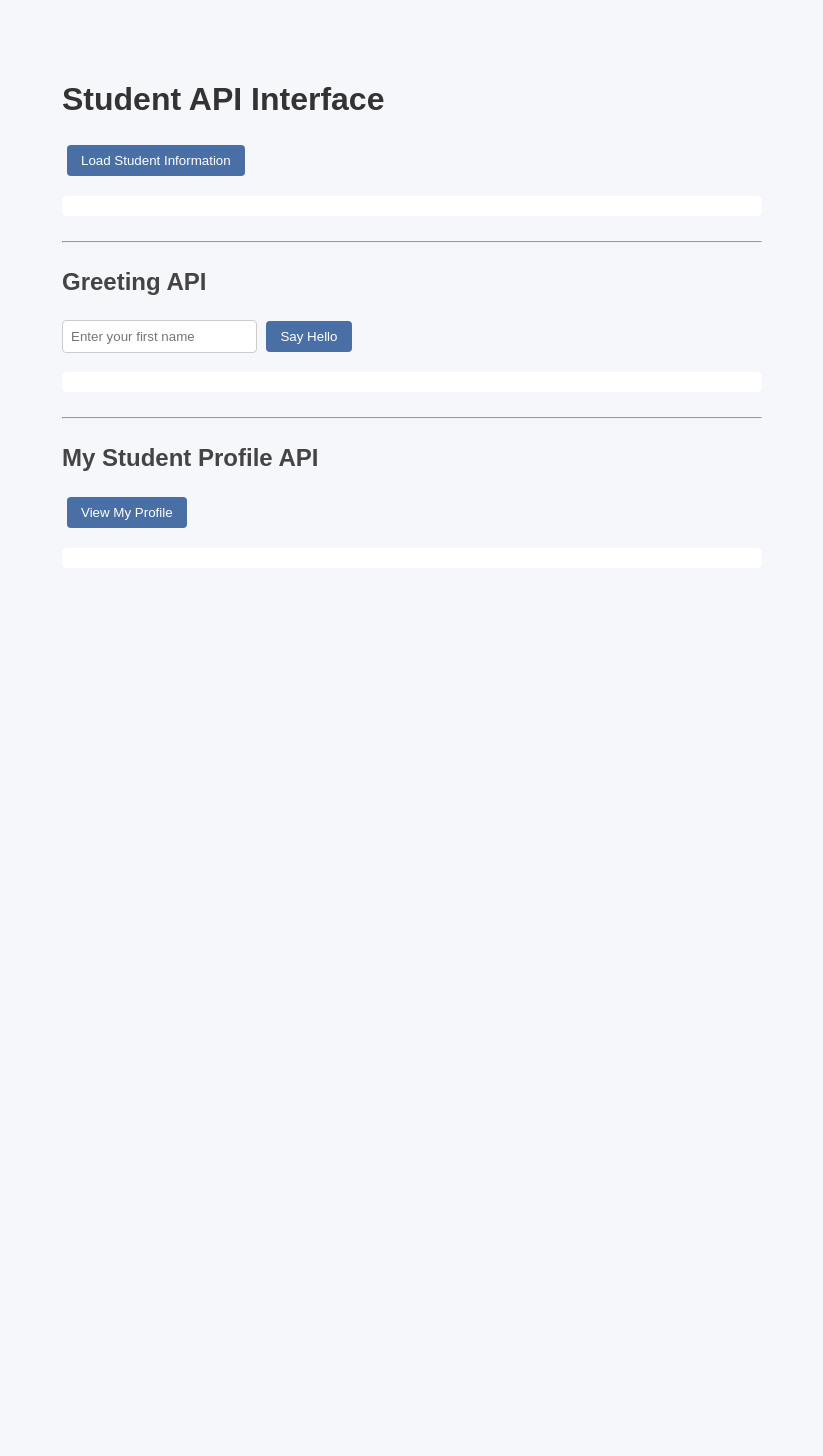
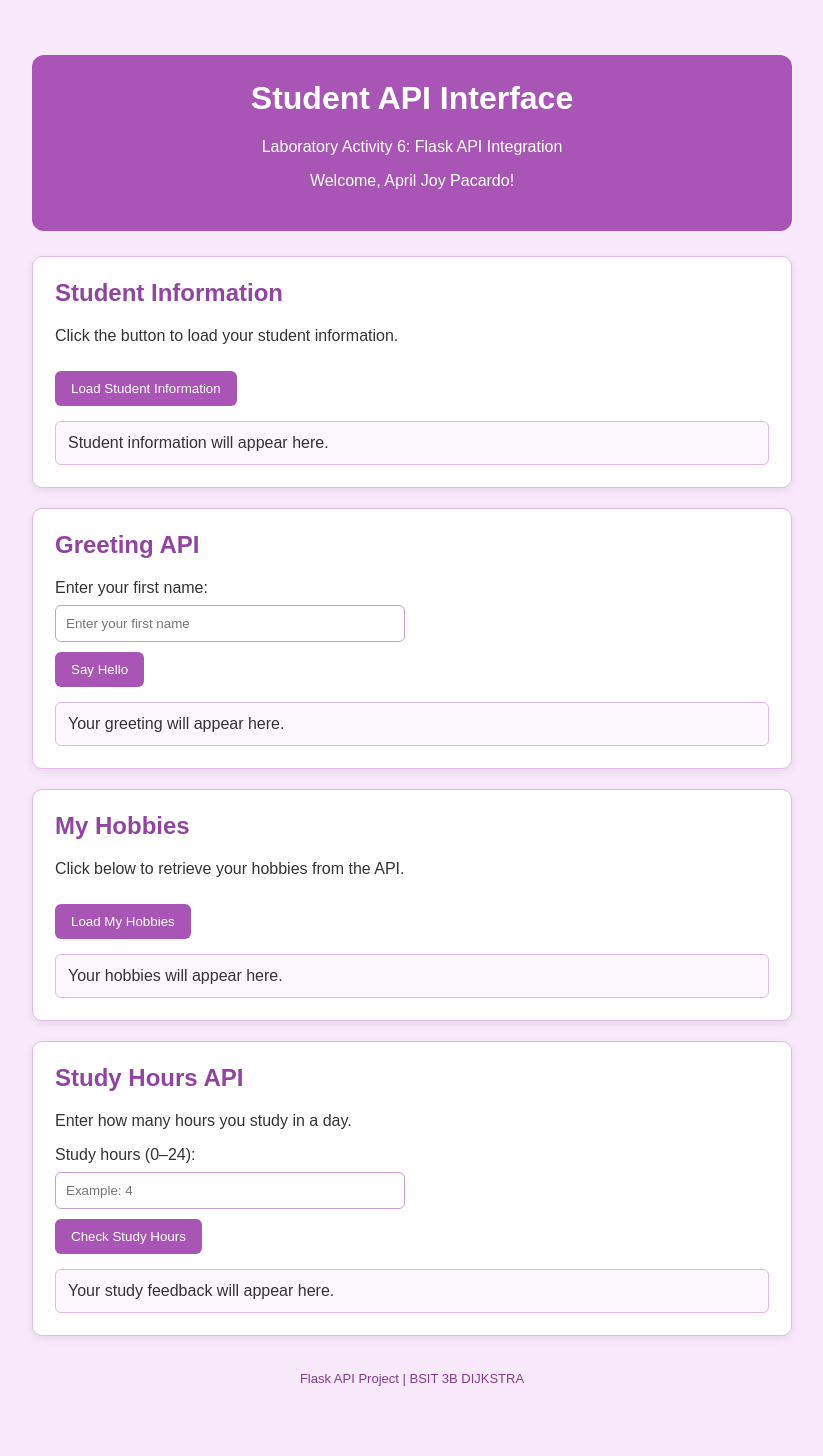
Before and after one commit to pacardoapriljoy-design/pacardoapriljoy, a Flask app: page / in a window 1280 px wide. Shown: the whole page, without its empty margins (228-1051 px from the left). Before the commit the page ends 528 px from the top, so only its background shows below. Run offline with Flask 3, Linux system fonts and the light colour scheme.

Commit message:
Complete Laboratory Activity 6

```diff
--- a/app.py
+++ b/app.py
@@ -3,43 +3,87 @@ from flask import Flask, jsonify, request, render_template
 
 app = Flask(__name__)
 
+
+# HOME PAGE
 @app.route('/')
 def home():
     return render_template('index.html')
 
 
+# 1. STUDENT INFORMATION API
 @app.route('/student')
 def get_student():
     return jsonify({
-        "student_id": "24-00065",
+        "student_id": "2026-00123",
         "name": "April Joy Pacardo",
         "program": "BSIT",
         "year": 3,
-        "section": "B"
+        "section": "Dijkstra"
     })
 
 
+# 2. GREETING API
 @app.route('/hello')
 def say_hello():
     name = request.args.get('name', 'Student')
+
     return jsonify({
         "message": f"Hello, {name}!"
     })
 
 
-# CUSTOM API: MY STUDENT PROFILE
-@app.route('/my-profile')
-def my_profile():
+# 3. HOBBIES API
+@app.route('/hobbies')
+def get_hobbies():
     return jsonify({
-        "student_id": "24-00065",
-        "name": "April Joy Pacardo",
-        "program": "BSIT",
-        "year": 3,
-        "section": "DIJKSTRA",
-        "favorite_language": "Python",
-        "hobby": "Learning programming",
-        "goal": "Become a successful IT professional"
+        "student": "April Joy Pacardo",
+        "hobbies": [
+            "Listening to music",
+            "Reading books",
+            "Watching movies",
+            "Taking pictures",
+            "Playing online games"
+        ],
+        "total_hobbies": 5
     })
 
+
+# 4. STUDY HOURS API
+@app.route('/studyhours')
+def study_hours():
+    hours = request.args.get('hours')
+
+    if hours is None:
+        return jsonify({
+            "error": "Please provide your study hours."
+        }), 400
+
+    try:
+        hours = float(hours)
+    except ValueError:
+        return jsonify({
+            "error": "Invalid input. Please enter a number."
+        }), 400
+
+    if hours < 0 or hours > 24:
+        return jsonify({
+            "error": "Study hours must be between 0 and 24."
+        }), 400
+
+    if hours < 2:
+        feedback = "You should spend more time studying."
+    elif hours <= 5:
+        feedback = "Keep up your good study habits!"
+    else:
+        feedback = "Great dedication! Remember to take breaks."
+
+    return jsonify({
+        "student": "April Joy Pacardo",
+        "study_hours": hours,
+        "feedback": feedback
+    })
+
+
+# RUN APPLICATION
 if __name__ == '__main__':
     app.run(debug=True)
--- a/templates/index.html
+++ b/templates/index.html
@@ -1,153 +1,433 @@
 
 <!DOCTYPE html>
-<html>
+<html lang="en">
 <head>
-    <title>Student API Interface</title>
+    <meta charset="UTF-8">
+    <meta name="viewport" content="width=device-width, initial-scale=1.0">
 
-    <!-- CSS DESIGN -->
+    <title>April Joy Pacardo API Interface</title>
+
     <style>
+        * {
+            box-sizing: border-box;
+        }
+
         body {
             font-family: Arial, sans-serif;
-            max-width: 700px;
-            margin: 40px auto;
+            max-width: 800px;
+            margin: 35px auto;
             padding: 20px;
-            background-color: #f5f7fa;
-        }
-
-        h1 {
+            background: #f8eafa;
             color: #333;
         }
 
+        header {
+            text-align: center;
+            background: #a855b5;
+            color: white;
+            padding: 25px 15px;
+            border-radius: 12px;
+            margin-bottom: 25px;
+        }
+
+        header h1 {
+            margin-top: 0;
+        }
+
+        .card {
+            background: white;
+            padding: 22px;
+            margin-bottom: 20px;
+            border-radius: 10px;
+            border: 1px solid #e4b8eb;
+            box-shadow: 0 3px 8px rgba(0,0,0,0.08);
+        }
+
         h2 {
-            color: #444;
+            color: #9145a0;
+            margin-top: 0;
         }
 
         button {
-            padding: 8px 14px;
-            margin: 5px;
-            cursor: pointer;
-            background-color: #4a6fa5;
+            background: #a855b5;
             color: white;
             border: none;
-            border-radius: 4px;
+            border-radius: 6px;
+            padding: 10px 16px;
+            margin-top: 10px;
+            cursor: pointer;
         }
 
         button:hover {
-            background-color: #345580;
+            background: #853b91;
         }
 
         input {
-            padding: 8px;
-            border: 1px solid #ccc;
-            border-radius: 4px;
+            padding: 10px;
+            margin-top: 8px;
+            width: 100%;
+            max-width: 350px;
+            border: 1px solid #c99bd2;
+            border-radius: 6px;
         }
 
-        #result, #greeting, #profileResult {
+        .result {
+            background: #fcf7fd;
+            border: 1px solid #e4b8eb;
+            border-radius: 6px;
+            padding: 12px;
             margin-top: 15px;
-            padding: 10px;
-            background-color: white;
-            border-radius: 5px;
+            overflow-wrap: anywhere;
         }
 
-        hr {
-            margin: 25px 0;
+        .result p {
+            margin: 10px 0;
+        }
+
+        footer {
+            text-align: center;
+            color: #853b91;
+            font-size: 13px;
+            padding: 15px;
         }
     </style>
 </head>
 
 <body>
 
+<header>
     <h1>Student API Interface</h1>
+    <p>Laboratory Activity 6: Flask API Integration</p>
+    <p>Welcome, April Joy Pacardo!</p>
+</header>
 
-    <!-- STUDENT INFORMATION API -->
+
+<!-- 1. STUDENT INFORMATION -->
+<section class="card">
+
+    <h2>Student Information</h2>
+
+    <p>Click the button to load your student information.</p>
+
     <button onclick="loadStudent()">
         Load Student Information
     </button>
 
-    <div id="result"></div>
+    <div id="studentResult" class="result">
+        Student information will appear here.
+    </div>
 
-    <hr>
+</section>
 
-    <!-- GREETING API -->
+
+<!-- 2. GREETING API -->
+<section class="card">
+
     <h2>Greeting API</h2>
 
-    <input type="text" id="nameInput"
-           placeholder="Enter your first name">
+    <label for="nameInput">Enter your first name:</label>
+    <br>
+
+    <input
+        type="text"
+        id="nameInput"
+        placeholder="Enter your first name"
+    >
+
+    <br>
 
     <button onclick="sayHello()">Say Hello</button>
 
-    <p id="greeting"></p>
+    <div id="greetingResult" class="result">
+        Your greeting will appear here.
+    </div>
 
-    <hr>
+</section>
 
-    <!-- CUSTOM STUDENT PROFILE API -->
-    <h2>My Student Profile API</h2>
 
-    <button onclick="loadMyProfile()">
-        View My Profile
+<!-- 3. HOBBIES API -->
+<section class="card">
+
+    <h2>My Hobbies</h2>
+
+    <p>Click below to retrieve your hobbies from the API.</p>
+
+    <button onclick="loadHobbies()">Load My Hobbies</button>
+
+    <div id="hobbiesResult" class="result">
+        Your hobbies will appear here.
+    </div>
+
+</section>
+
+
+<!-- 4. STUDY HOURS API -->
+<section class="card">
+
+    <h2>Study Hours API</h2>
+
+    <p>Enter how many hours you study in a day.</p>
+
+    <label for="hoursInput">Study hours (0–24):</label>
+    <br>
+
+    <input
+        type="number"
+        id="hoursInput"
+        min="0"
+        max="24"
+        step="0.5"
+        placeholder="Example: 4"
+    >
+
+    <br>
+
+    <button onclick="checkStudyHours()">
+        Check Study Hours
     </button>
 
-    <div id="profileResult"></div>
+    <div id="studyResult" class="result">
+        Your study feedback will appear here.
+    </div>
+
+</section>
+
+
+<footer>
+    Flask API Project | BSIT 3B DIJKSTRA
+</footer>
+
 
 <script>
 
-        // STUDENT INFORMATION API
+// 1. STUDENT INFORMATION API
 function loadStudent() {
-            fetch('/student')
-                .then(response => response.json())
+
+    const result = document.getElementById("studentResult");
+
+    result.textContent = "Loading student information...";
+
+    fetch("/student")
+        .then(response => {
+            if (!response.ok) {
+                throw new Error("Failed to load student information");
+            }
+
+            return response.json();
+        })
+
         .then(data => {
-                    document.getElementById('result').innerHTML =
-                        '<p><b>Student ID:</b> ' + data.student_id + '</p>' +
-                        '<p><b>Name:</b> ' + data.name + '</p>' +
-                        '<p><b>Program:</b> ' + data.program + '</p>' +
-                        '<p><b>Year:</b> ' + data.year + '</p>' +
-                        '<p><b>Section:</b> ' + data.section + '</p>';
+
+            result.replaceChildren();
+
+            const fields = [
+                ["Student ID", data.student_id],
+                ["Name", data.name],
+                ["Program", data.program],
+                ["Year", data.year],
+                ["Section", data.section]
+            ];
+
+            fields.forEach(([label, value]) => {
+
+                const p = document.createElement("p");
+
+                const strong = document.createElement("strong");
+
+                strong.textContent = label + ": ";
+
+                p.appendChild(strong);
+
+                p.appendChild(
+                    document.createTextNode(
+                        String(value ?? "Not available")
+                    )
+                );
+
+                result.appendChild(p);
+
+            });
+
         })
-                .catch(error => {
-                    document.getElementById('result').innerHTML =
-                        '<p>Unable to retrieve data.</p>';
+
+        .catch(() => {
+            result.textContent =
+                "Unable to retrieve student information.";
         });
 }
 
-        // GREETING API
+
+// 2. GREETING API
 function sayHello() {
-            const name = document.getElementById('nameInput').value;
 
-            fetch('/hello?name=' + encodeURIComponent(name))
-                .then(response => response.json())
+    const name = document.getElementById("nameInput").value.trim();
+
+    const result = document.getElementById("greetingResult");
+
+    if (!name) {
+        result.textContent = "Please enter your first name.";
+        return;
+    }
+
+    result.textContent = "Loading greeting...";
+
+    fetch("/hello?name=" + encodeURIComponent(name))
+
+        .then(response => {
+            if (!response.ok) {
+                throw new Error("Greeting request failed");
+            }
+
+            return response.json();
+        })
+
         .then(data => {
-                    document.getElementById('greeting').innerText =
-                        data.message;
+            result.textContent = data.message;
         })
-                .catch(error => {
-                    document.getElementById('greeting').innerText =
-                        'Unable to retrieve greeting.';
+
+        .catch(() => {
+            result.textContent = "Unable to retrieve greeting.";
         });
 }
 
-        // CUSTOM API: MY STUDENT PROFILE
-        function loadMyProfile() {
-            fetch('/my-profile')
+
+// 3. HOBBIES API
+function loadHobbies() {
+
+    const result = document.getElementById("hobbiesResult");
+
+    result.textContent = "Loading hobbies...";
+
+    fetch("/hobbies")
+
         .then(response => {
             if (!response.ok) {
-                        throw new Error('API request failed');
+                throw new Error("Hobbies request failed");
             }
+
             return response.json();
         })
+
         .then(data => {
-                    document.getElementById('profileResult').innerHTML =
-                        '<p><b>Student ID:</b> ' + data.student_id + '</p>' +
-                        '<p><b>Name:</b> ' + data.name + '</p>' +
-                        '<p><b>Program:</b> ' + data.program + '</p>' +
-                        '<p><b>Year:</b> ' + data.year + '</p>' +
-                        '<p><b>Section:</b> ' + data.section + '</p>' +
-                        '<p><b>Favorite Language:</b> ' + data.favorite_language + '</p>' +
-                        '<p><b>Hobby:</b> ' + data.hobby + '</p>' +
-                        '<p><b>Goal:</b> ' + data.goal + '</p>';
+
+            result.replaceChildren();
+
+            const student = document.createElement("p");
+
+            student.textContent = "Student: " + data.student;
+
+            result.appendChild(student);
+
+            const heading = document.createElement("h3");
+
+            heading.textContent = "My Hobbies:";
+
+            result.appendChild(heading);
+
+            const list = document.createElement("ul");
+
+            (data.hobbies || []).forEach(hobby => {
+
+                const item = document.createElement("li");
+
+                item.textContent = hobby;
+
+                list.appendChild(item);
+
+            });
+
+            result.appendChild(list);
+
+            const total = document.createElement("p");
+
+            total.textContent =
+                "Total Hobbies: " +
+                (data.total_hobbies ?? (data.hobbies || []).length);
+
+            result.appendChild(total);
+
         })
+
+        .catch(() => {
+            result.textContent = "Unable to retrieve hobbies.";
+        });
+}
+
+
+// 4. STUDY HOURS API
+function checkStudyHours() {
+
+    const input = document.getElementById("hoursInput");
+
+    const result = document.getElementById("studyResult");
+
+    const hours = input.value.trim();
+
+    if (hours === "") {
+        result.textContent = "Please enter your study hours.";
+        return;
+    }
+
+    const numberOfHours = Number(hours);
+
+    if (!Number.isFinite(numberOfHours) ||
+        numberOfHours < 0 ||
+        numberOfHours > 24) {
+
+        result.textContent =
+            "Please enter a number between 0 and 24.";
+
+        return;
+    }
+
+    result.textContent = "Checking your study hours...";
+
+    fetch("/studyhours?hours=" + encodeURIComponent(hours))
+
+        .then(async response => {
+
+            const data = await response.json();
+
+            if (!response.ok) {
+                throw new Error(data.error || "Request failed");
+            }
+
+            return data;
+        })
+
+        .then(data => {
+
+            result.replaceChildren();
+
+            const details = [
+                ["Student", data.student],
+                ["Study Hours", data.study_hours],
+                ["Feedback", data.feedback]
+            ];
+
+            details.forEach(([label, value]) => {
+
+                const p = document.createElement("p");
+
+                const strong = document.createElement("strong");
+
+                strong.textContent = label + ": ";
+
+                p.appendChild(strong);
+
+                p.appendChild(
+                    document.createTextNode(String(value))
+                );
+
+                result.appendChild(p);
+
+            });
+
+        })
+
         .catch(error => {
-                    document.getElementById('profileResult').innerText =
-                        'Unable to retrieve profile.';
+            result.textContent =
+                error.message || "Unable to check study hours.";
         });
 }
 
```
Lines whose indentation alone changed are shown as unchanged.
